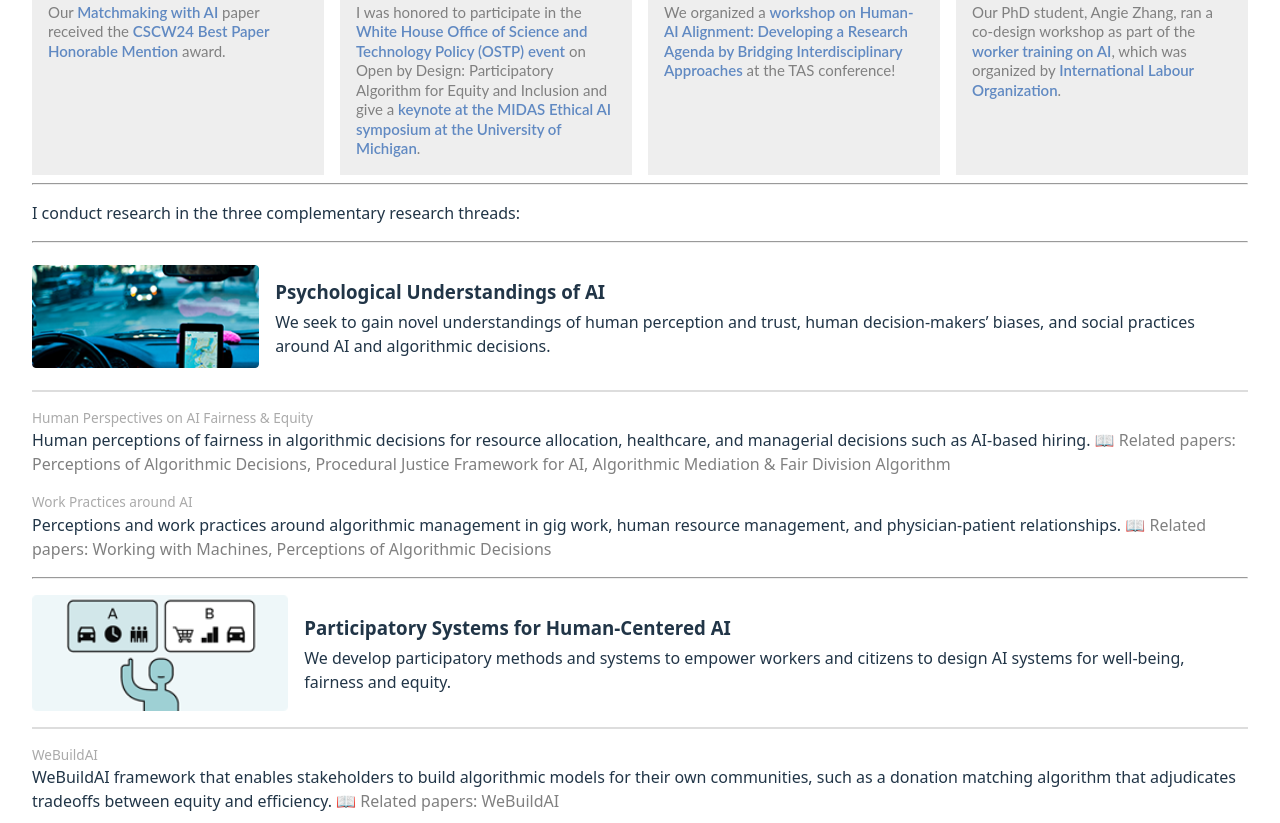
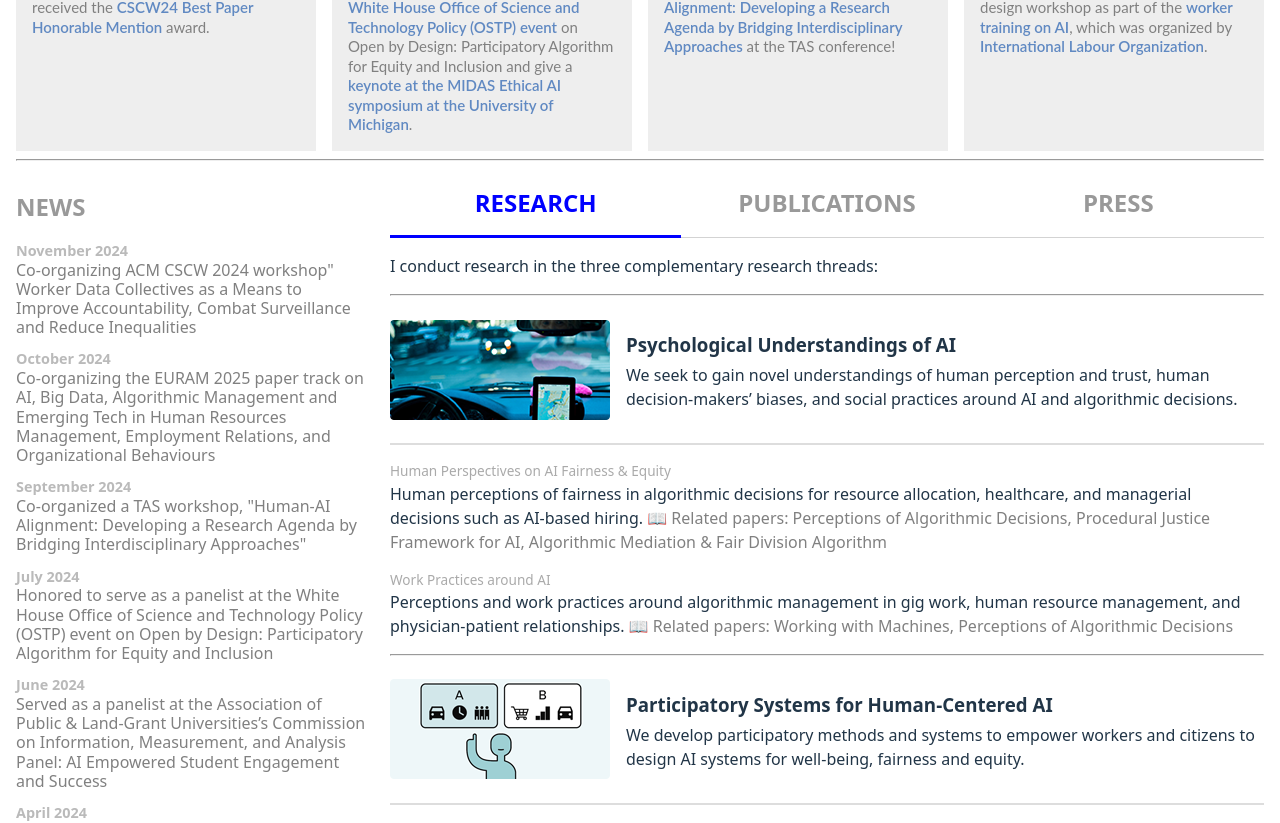
Before and after one commit to l-ohman/minlee.net, a React (Vite) app: page / in a window 1280 px wide. Shown: the part 677-1500 px from the top of the page. Built offline with nearby package versions, Linux system fonts and the light colour scheme.

Commit message:
Tab selection for main content with news sidebar

```diff
--- a/package.json
+++ b/package.json
@@ -14,7 +14,8 @@
   },
   "dependencies": {
     "react": "^19.1.1",
-    "react-dom": "^19.1.1"
+    "react-dom": "^19.1.1",
+    "usehooks-ts": "^3.1.1"
   },
   "devDependencies": {
     "@eslint/js": "^9.33.0",
--- a/src/App.css
+++ b/src/App.css
@@ -4,5 +4,5 @@
 }
 
 #content {
-  padding: 0 2rem 2rem 2rem;
+  padding: 0 1rem 0 1rem;
 }
--- a/src/App.tsx
+++ b/src/App.tsx
@@ -3,10 +3,7 @@ import Bio from "./components/Bio";
 import Footer from "./components/Footer";
 import Header from "./components/Header";
 import Highlights from "./components/Highlights";
-import News from "./components/News";
-import Press from "./components/Press";
-import Publications from "./components/Publications";
-import Research from "./components/Research";
+import TabSelection from "./components/TabSelection";
 
 export default function App() {
   return (
@@ -21,10 +18,7 @@ export default function App() {
 
         <hr />
 
-        {/* <News /> */}
-        {/* <Publications /> */}
-        {/* <Press /> */}
-        <Research />
+        <TabSelection />
       </div>
 
       <Footer />
--- /dev/null
+++ b/src/components/TabSelection/index.tsx
@@ -0,0 +1,52 @@
+import "./tabs.css";
+import { useMediaQuery } from "usehooks-ts";
+import News from "../News";
+import Press from "../Press";
+import Publications from "../Publications";
+import Research from "../Research";
+import { Fragment, useState, type ReactNode } from "react";
+
+const tabsMobile = ["Research", "Publications", "Press", "News"];
+const tabsDesktop = ["Research", "Publications", "Press"];
+const tabsMap: { [key: string]: ReactNode } = {
+  "Research": <Research />,
+  "Publications": <Publications />,
+  "Press": <Press />,
+  "News": <News />,
+};
+
+export default function TabSelection() {
+  const mobileView = useMediaQuery("(max-width: 768px)");
+  const tabs = mobileView ? tabsMobile : tabsDesktop;
+
+  const [selectedTab, setSelectedTab] = useState<string>("Research");
+
+  return (
+    <div id="main-content">
+      {/* News sidebar if on desktop */}
+      {!mobileView && (
+        <div id="news-sidebar">
+          <h2>News</h2>
+          <News />
+        </div>
+      )}
+
+      {/* Tabs and selected content */}
+      <div>
+        <div id="tab-group">
+          {tabs.map((tab) => (
+            <div
+              key={tab}
+              className={`tab ${tab === selectedTab ? "selected" : ""}`}
+              onClick={() => setSelectedTab(tab)}
+            >
+              {tab}
+            </div>
+          ))}
+        </div>
+
+        <div id="tab-content">{tabsMap[selectedTab]}</div>
+      </div>
+    </div>
+  );
+}
--- /dev/null
+++ b/src/components/TabSelection/tabs.css
@@ -0,0 +1,49 @@
+#main-content {
+  display: flex;
+  gap: 1.5rem;
+}
+
+#news-sidebar {
+  max-width: 350px;
+
+  > h2 {
+    font-size: 1.5rem;
+    font-weight: bold;
+    color: #999;
+    text-transform: uppercase;
+  }
+}
+
+#tab-group {
+  display: flex;
+  justify-content: space-between;
+}
+
+.tab {
+  cursor: pointer;
+  width: 100%;
+  padding: 1rem 0.5rem 0.9rem;
+  text-align: center;
+  font-size: 1.5rem;
+  font-weight: bold;
+  border-bottom: 1px solid lightgray;
+  color: #999;
+  text-transform: uppercase;
+}
+
+.tab:hover:not(.selected) {
+  color: blue;
+  text-decoration: underline;
+}
+
+.tab.selected {
+  color: blue;
+  border-bottom: 3px solid blue;
+}
+
+@media screen and (max-width: 768px) {
+  .tab {
+    font-size: 1rem;
+    padding: 1rem 0.75rem 0.9rem;
+  }
+}
```
Also changed, not shown: 1 other file (tests, documents, lock files or other folders).
